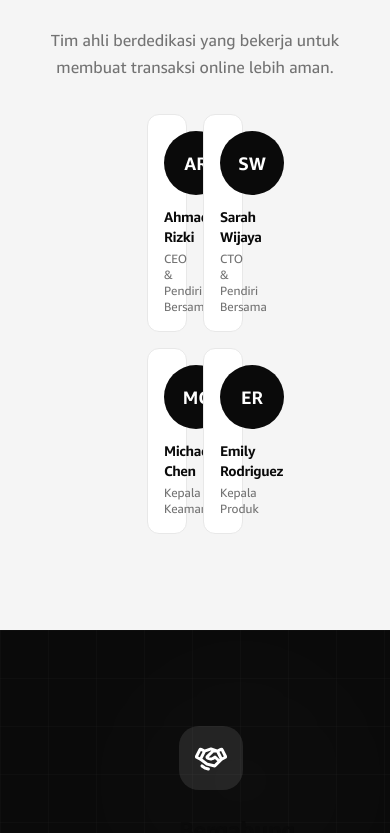
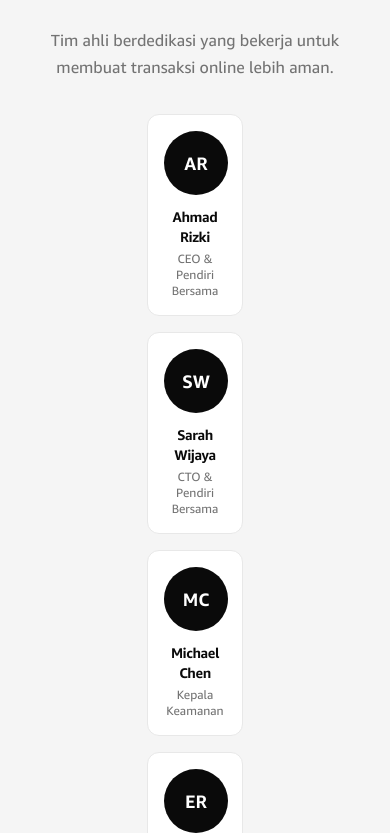
Before and after one commit to kahadeid/kahade, a React (Vite) app in the folder frontend/: page /about in a window 390 px wide. Shown: the part 5491-6324 px from the top of the page. Built offline with nearby package versions, Linux system fonts and the light colour scheme; no server answers; a web font is replaced by a local one.

Commit message:
fix: About team grid single-column on mobile, add break-words (audit #3)

```diff
--- a/frontend/src/pages/About.tsx
+++ b/frontend/src/pages/About.tsx
@@ -261,7 +261,7 @@
         </div>
       </section>
 
-      {/* Team Section */}
+      {/* Team Section - AUDIT FIX #3: Changed from grid-cols-2 to grid-cols-1 on mobile */}
       <section className="section-padding-lg bg-muted">
         <div className="container">
           <div className="section-header">
@@ -276,7 +276,8 @@
             </p>
           </div>
 
-          <div className="grid grid-cols-2 md:grid-cols-4 gap-4 md:gap-6 max-w-4xl mx-auto">
+          {/* AUDIT FIX #3: grid-cols-1 sm:grid-cols-2 md:grid-cols-4 */}
+          <div className="grid grid-cols-1 sm:grid-cols-2 md:grid-cols-4 gap-4 md:gap-6 max-w-4xl mx-auto">
             {team.map((member, index) => (
               <motion.div
                 key={member.name}
@@ -294,8 +295,9 @@
                 >
                   {member.avatar}
                 </motion.div>
-                <h3 className="text-sm md:text-base font-bold mb-1">{member.name}</h3>
-                <p className="text-xs md:text-sm text-muted-foreground">{member.role}</p>
+                {/* AUDIT FIX #3: Added break-words to prevent overflow */}
+                <h3 className="text-sm md:text-base font-bold mb-1 break-words">{member.name}</h3>
+                <p className="text-xs md:text-sm text-muted-foreground break-words">{member.role}</p>
               </motion.div>
             ))}
           </div>
```
